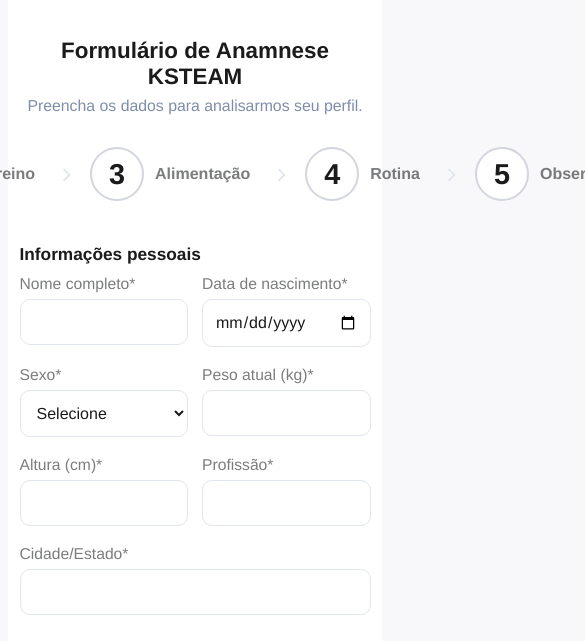
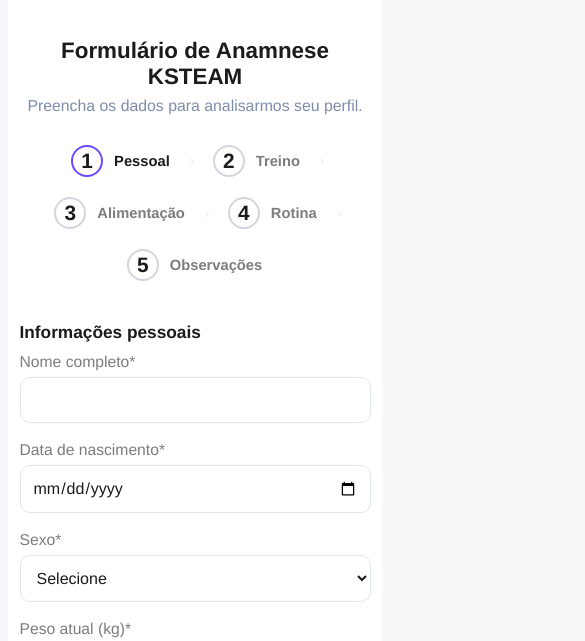
Before and after one commit to davidvd144/KSTEAM, a plain HTML site: page index.html in a window 390 px wide. Shown: the part 153-794 px from the top of the page, 585 px wide, since content can reach past the window. Drawn offline with nearby package versions, Linux system fonts and the light colour scheme.

Commit message:
Css update

```diff
--- a/index.html
+++ b/index.html
@@ -48,8 +48,38 @@
 input[type="file"]::-webkit-file-upload-button{background:var(--btn-bg);color:var(--btn-color);border-radius:6px;padding:7px 15px;font-weight:600;border:none;cursor:pointer;margin-right:8px;}
 input[type="file"]:hover::-webkit-file-upload-button{background:#222;}
 input[type="file"]:active::-webkit-file-upload-button{background:#444;}
-.row-2{display:flex;gap:14px;}
-.row-2 .form-field{flex:1;}
+.steps-bar { flex-wrap: wrap; }
+.step-dot { font-size: 1.3em; width:28px; height:28px; }
+
+@media (min-width:700px){
+  .step-dot { font-size:1.8em; width:50px; height:50px; }
+}
+@media (max-width:700px){
+  .steps-bar { gap: 0.5rem; }
+  .step-label { font-size:.92em; }
+  .step-bullet { padding:6px 9px 6px 8px; }
+  .step-arrow { width:10px; }
+}
+@media (max-width:700px){
+ .section-block { margin-bottom: 30px;}
+}
+
+/* Mantém 2 colunas no desktop */
+.row-2 { display: flex; gap: 14px; }
+.row-2 .form-field { flex: 1; }
+
+/* MOBILE: Uma coluna só! */
+@media (max-width: 700px) {
+  .row-2 {
+    display: block;
+    gap: 0;
+  }
+  .row-2 .form-field {
+    width: 100%;
+    margin-bottom: 18px;
+  }
+}
+
 .form-field{margin-bottom:19px;position:relative;}
 .custom-radio-group{display:flex;gap:17px;}
 .custom-radio{display:inline-flex;align-items:center;gap:8px;cursor:pointer;font-size:1em;font-weight:500;}
@@ -87,8 +117,7 @@
   }
 }
 @media (max-width:1100px){.section-block{width:90vw;}.form-card{padding:18px 0;}}
-@media (max-width:700px){.form-card{border-radius:0;box-shadow:none;padding:10px 0;}.section-block{max-width:99vw;}.head-center{padding:10px 8px;}}
-</style>
+@media (max-width:700px){.form-card{border-radius:0;box-shadow:none;padding:10px 0;}.section-block{max-width:99vw;}.head-center{padding:10px 8px;}}</style>
 </head>
 <body>
 <div class="page-shell">
```
